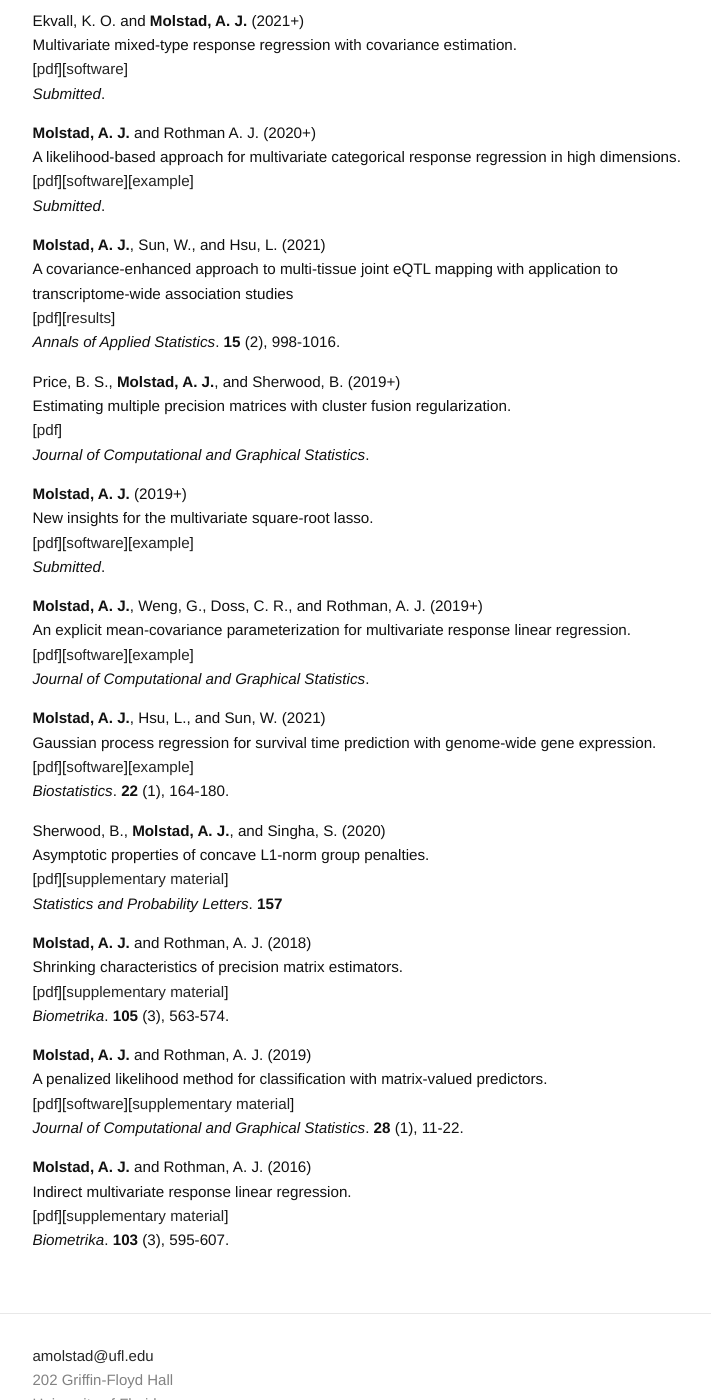
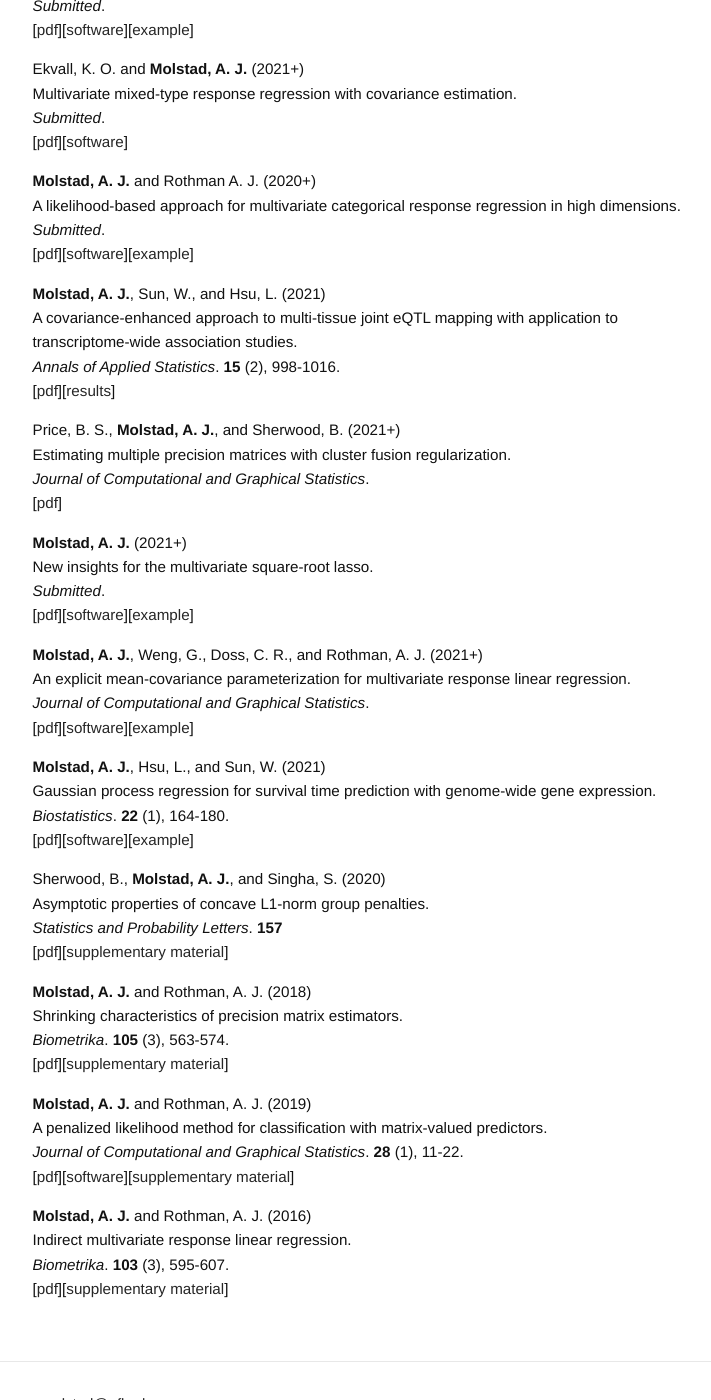
Before and after one commit to ajmolstad/ajmolstad.github.io, a Jekyll site: the page built from research.md, in a window 1280 px wide and 1400 px high, scrolled down 660 px. Shown: the whole window, without its empty margins (275-986 px from the left). Built offline with Jekyll 4.4.1, drawn with Linux system fonts in a browser that asks for light colours; some of the changed text lies outside the part shown.

Commit message:
Update research.md

```diff
--- a/research.md
+++ b/research.md
@@ -22,68 +22,69 @@
 multivariate categorical response regression. <br>
 *Submitted*. <br> -->
 
-Molstad, A. J.  and Patra, R. K. (2021+),
-Dimension reduction for integrative survival analysis. *Submitted*.
-[[pdf](https://arxiv.org/abs/2108.02143)][[reproduce simulations](https://github.com/ajmolstad/IntegrativeCox)]
-
+Molstad, A. J.** and Patra, R. K. (2021+)<br>
+Dimension reduction for integrative survival analysis. <br>
+*Submitted*. <br>
+[[pdf](https://arxiv.org/abs/2108.02143)][[reproduce simulations](https://github.com/ajmolstad/IntegrativeCox)]<br>
 
 Suder, P. M. and **Molstad, A. J.** (2021+) <br>
 Scalable algorithms for semiparametric accelerated failure time models in high dimensions.<br>
+*Submitted*. <br>
 [[pdf](https://arxiv.org/abs/2104.01707)][[software](https://github.com/ajmolstad/penAFT)][[example](/docs/penAFT_Example.html)]<br>
-*Submitted*. <br>
 
 Ekvall, K. O. and **Molstad, A. J.** (2021+)<br>
 Multivariate mixed-type response regression with covariance estimation. <br>
+*Submitted*.  <br>
 [[pdf](https://koekvall.github.io/files/mixed_type.pdf)][[software](https://github.com/koekvall/lvmmr)]<br>
-*Submitted*.  <br>
 
 **Molstad, A. J.** and Rothman A. J. (2020+)<br>
 A likelihood-based approach for multivariate categorical response regression in high dimensions. <br>
+*Submitted*.  <br>
 [[pdf](https://arxiv.org/abs/2007.07953)][[software](https://github.com/ajmolstad/BvCategorical)][[example](/docs/BvCategorical_Example.html)] <br>
-*Submitted*.  <br>
+
 
 **Molstad, A. J.**, Sun, W., and Hsu, L. (2021)<br>
-A covariance-enhanced approach to multi-tissue joint eQTL mapping with application to transcriptome-wide association studies  <br>
+A covariance-enhanced approach to multi-tissue joint eQTL mapping with application to transcriptome-wide association studies.  <br>
+*Annals of Applied Statistics*.  **15** (2), 998-1016.<br>
 [[pdf](https://projecteuclid.org/journals/annals-of-applied-statistics/volume-15/issue-2/A-covariance-enhanced-approach-to-multitissue-joint-eQTL-mapping-with/10.1214/20-AOAS1432.short)][[results](https://github.com/ajmolstad/MTeQTLResults)] <br>
-*Annals of Applied Statistics*.  **15** (2), 998-1016.<br>
 
-Price, B. S., **Molstad, A. J.**, and Sherwood, B. (2019+)<br>
+Price, B. S., **Molstad, A. J.**, and Sherwood, B. (2021+)<br>
 Estimating multiple precision matrices with cluster fusion regularization. <br>
+*Journal of Computational and Graphical Statistics*.  <br>
 [[pdf](https://arxiv.org/pdf/2003.00371)]<br>
-*Journal of Computational and Graphical Statistics*.  <br>
 
-**Molstad, A. J.** (2019+)<br>
+**Molstad, A. J.** (2021+)<br>
 New insights for the multivariate square-root lasso. <br>
+*Submitted*.  <br>
 [[pdf](https://arxiv.org/pdf/1909.05041)][[software](https://github.com/ajmolstad/MSRL)][[example](/docs/MSRL_Example.html)] <br>
-*Submitted*.  <br>
 
 
-**Molstad, A. J.**, Weng, G., Doss, C. R., and Rothman, A. J. (2019+)<br>
+**Molstad, A. J.**, Weng, G., Doss, C. R., and Rothman, A. J. (2021+)<br>
 An explicit mean-covariance parameterization for multivariate response linear regression. <br>
+*Journal of Computational and Graphical Statistics*.  <br>
 [[pdf](https://arxiv.org/pdf/1808.10558.pdf)][[software](https://github.com/ajmolstad/MCMVR)][[example](/docs/MCMVR_Example.html)]<br>
-*Journal of Computational and Graphical Statistics*.  <br>
 
 **Molstad, A. J.**, Hsu, L., and Sun, W. (2021) <br>
 Gaussian process regression for survival time prediction with genome-wide gene expression. <br>
+*Biostatistics*.  **22** (1), 164-180. <br>
 [[pdf](https://academic.oup.com/biostatistics/advance-article/doi/10.1093/biostatistics/kxz023/5530981)][[software](https://github.com/ajmolstad/SurvGPR)][[example](/docs/SurvGPR_Example.html)]<br>
-*Biostatistics*.  **22** (1), 164-180. <br>
 
 Sherwood, B., **Molstad, A. J.**, and Singha, S. (2020)<br>
 Asymptotic properties of concave L1-norm group penalties.  <br>
+*Statistics and Probability Letters*. **157** <br>
 [[pdf](https://www.sciencedirect.com/science/article/pii/S0167715219302779)][[supplementary material](https://www.sciencedirect.com/science/article/pii/S0167715219302779#appSB)] <br>
-*Statistics and Probability Letters*. **157** <br>
 
 **Molstad, A. J.** and Rothman, A. J. (2018) <br>
 Shrinking characteristics of precision matrix estimators. <br>
+*Biometrika*. **105** (3), 563-574. <br>
 [[pdf](https://academic.oup.com/biomet/article/105/3/563/4994725?guestAccessKey=34dcd085-e992-4398-a8f9-a56cb3ac9207)][[supplementary material](https://academic.oup.com/biomet/article/105/3/563/4994725?guestAccessKey=34dcd085-e992-4398-a8f9-a56cb3ac9207#supplementary-data)]<br>
-*Biometrika*. **105** (3), 563-574. <br>
 
 **Molstad, A. J.**  and Rothman, A. J. (2019)<br>
 A penalized likelihood method for classification with matrix-valued predictors. <br>
+*Journal of Computational and Graphical Statistics*. **28** (1), 11-22. <br>
 [[pdf](https://www.tandfonline.com/doi/full/10.1080/10618600.2018.1476249)][[software](https://github.com/ajmolstad/MatrixLDA)][[supplementary material](https://www.tandfonline.com/doi/suppl/10.1080/10618600.2018.1476249?scroll=top)] <br>
-*Journal of Computational and Graphical Statistics*. **28** (1), 11-22. <br>
 
 **Molstad, A. J.** and Rothman, A. J. (2016) <br>
 Indirect multivariate response linear regression. <br>
+*Biometrika*. **103** (3), 595-607.<br>
 [[pdf](https://academic.oup.com/biomet/article-abstract/103/3/595/1744444/Indirect-multivariate-response-linear-regression?redirectedFrom=fulltext)][[supplementary material](https://academic.oup.com/biomet/article/103/3/595/1744444#supplementary-data)]<br>
-*Biometrika*. **103** (3), 595-607.<br>
```
